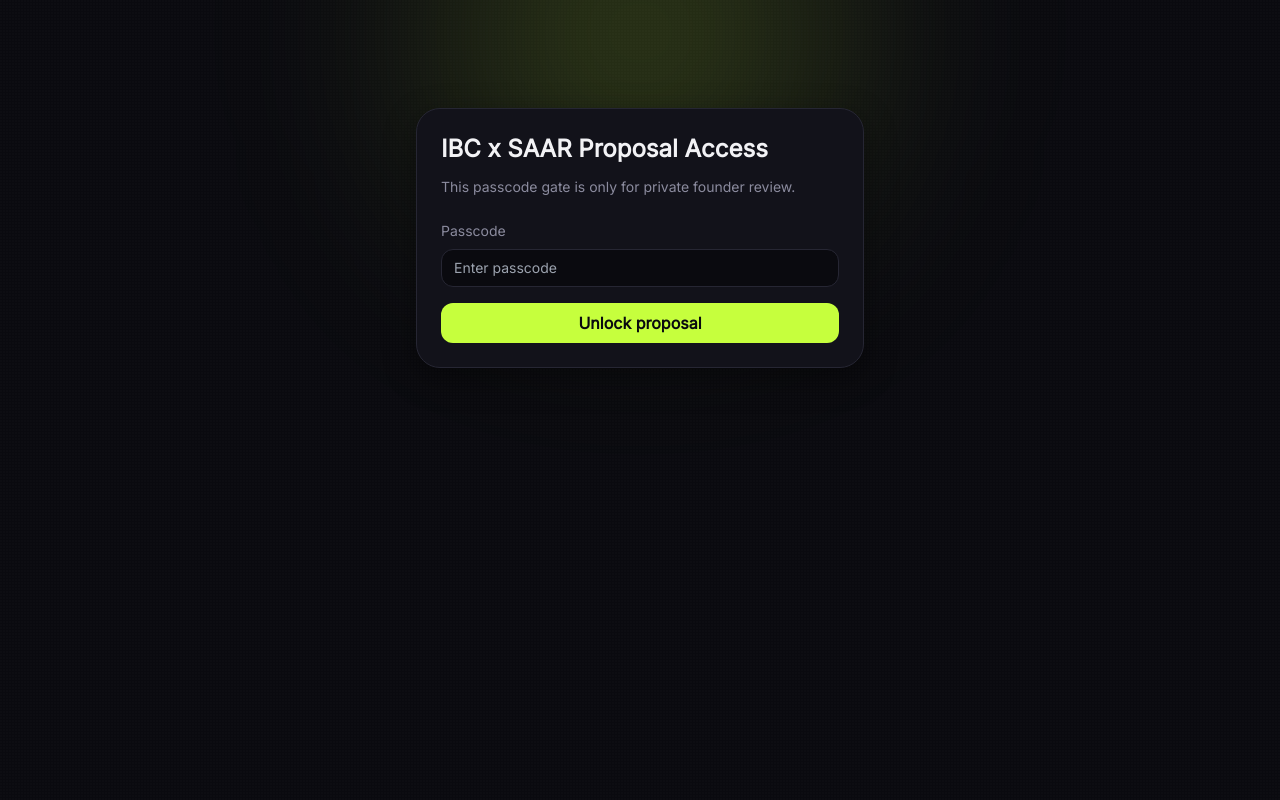
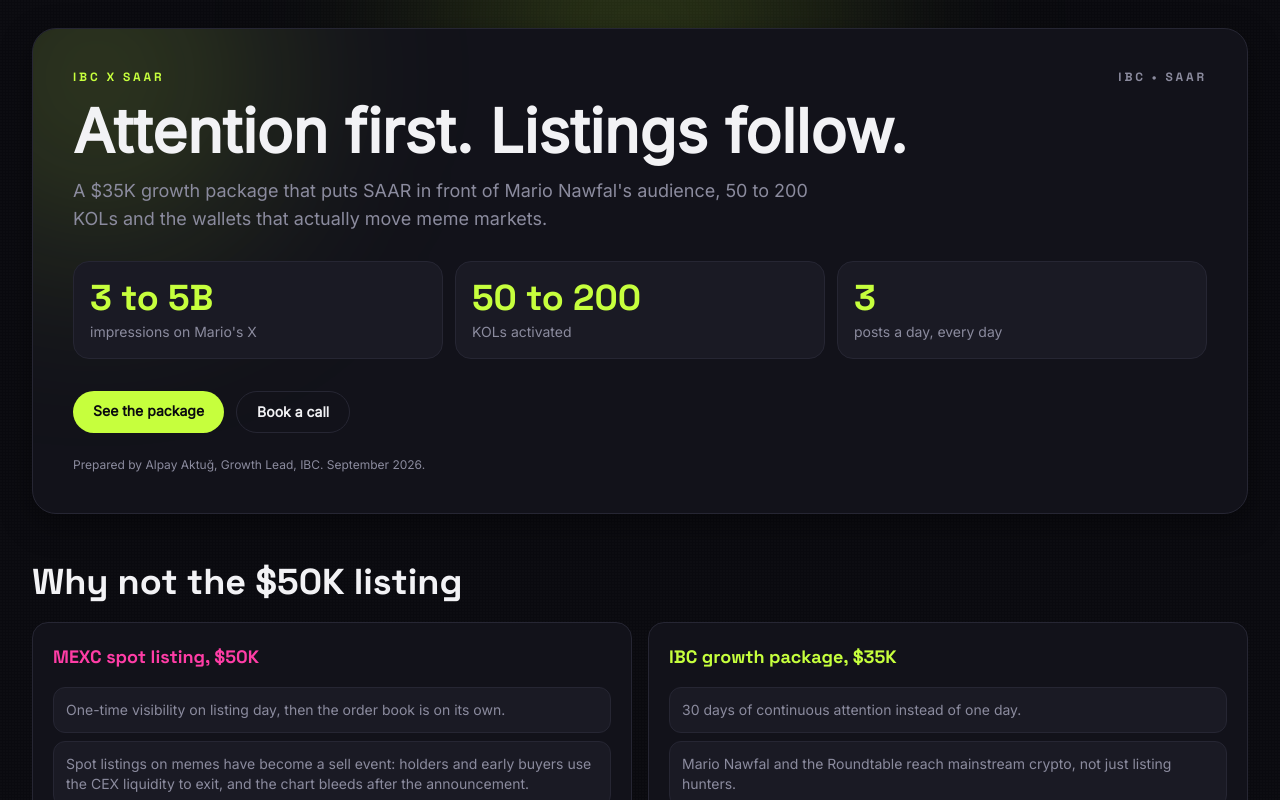
Before and after one commit to cocainandabel/IBC, a Next.js app: page / in a window 1280 px wide. Shown: the top 800 px of the page. Built offline with nearby package versions, Linux system fonts and the light colour scheme.

Commit message:
Remove SAAR passcode gate from proposal page
Co-authored-by: Go Heart <cocainandabel@users.noreply.github.com>

```diff
--- a/components/PasscodeGate.tsx
+++ b/components/PasscodeGate.tsx
@@ -1,12 +1,20 @@
 "use client";
 
 import { FormEvent, useEffect, useMemo, useState } from "react";
-import type { Offer } from "@/data/offer";
 
 const SESSION_KEY = "saar-proposal-unlocked";
 
+type PasscodeCopy = {
+  title: string;
+  subtitle: string;
+  inputLabel: string;
+  inputPlaceholder: string;
+  unlockButtonLabel: string;
+  errorMessage: string;
+};
+
 type PasscodeGateProps = {
-  copy: Offer["passcodeGate"];
+  copy: PasscodeCopy;
   children: React.ReactNode;
 };
 
--- a/components/SaarProposalPage.tsx
+++ b/components/SaarProposalPage.tsx
@@ -4,7 +4,6 @@ import { Hero } from "@/components/Hero";
 import { KolTabs } from "@/components/KolTabs";
 import { KpiCards } from "@/components/KpiCards";
 import { PackageGrid } from "@/components/PackageGrid";
-import { PasscodeGate } from "@/components/PasscodeGate";
 import { RevealObserver } from "@/components/RevealObserver";
 import { Terms } from "@/components/Terms";
 import { Timeline } from "@/components/Timeline";
@@ -26,7 +25,6 @@ export function SaarProposalPage({ offer, kols, wallets }: SaarProposalPageProps
       <div className="pointer-events-none absolute -top-40 left-1/2 h-96 w-96 -translate-x-1/2 rounded-full bg-saar-lime/20 blur-[120px]" />
 
       <div className="relative z-10 mx-auto w-full max-w-7xl px-4 py-7 md:px-8">
-        <PasscodeGate copy={offer.passcodeGate}>
         <div className="space-y-12">
           <Hero hero={offer.hero} />
           <CompareCards compare={offer.compare} />
@@ -38,7 +36,6 @@ export function SaarProposalPage({ offer, kols, wallets }: SaarProposalPageProps
           <Terms terms={offer.terms} />
         </div>
         <ClosingBand closing={offer.closing} />
-        </PasscodeGate>
       </div>
     </main>
   );
--- a/data/offer.ts
+++ b/data/offer.ts
@@ -41,14 +41,6 @@ export type Offer = {
   meta: {
     title: string;
     description: string;
-  };
-  passcodeGate: {
-    title: string;
-    subtitle: string;
-    inputLabel: string;
-    inputPlaceholder: string;
-    unlockButtonLabel: string;
-    errorMessage: string;
   };
   hero: {
     eyebrow: string;
@@ -127,14 +119,6 @@ export const offer: Offer = {
     title: "IBC x SAAR, $35K Growth Package",
     description:
       "IBC growth proposal for SAAR, a $35K attention-first package as the strategic alternative to a $50K MEXC spot listing.",
-  },
-  passcodeGate: {
-    title: "IBC x SAAR Proposal Access",
-    subtitle: "This passcode gate is only for private founder review.",
-    inputLabel: "Passcode",
-    inputPlaceholder: "Enter passcode",
-    unlockButtonLabel: "Unlock proposal",
-    errorMessage: "Wrong passcode, please try again.",
   },
   hero: {
     eyebrow: "IBC x SAAR",
```
Also changed, not shown: 2 other files (tests, documents, lock files or other folders). Lines whose indentation alone changed are shown as unchanged.
